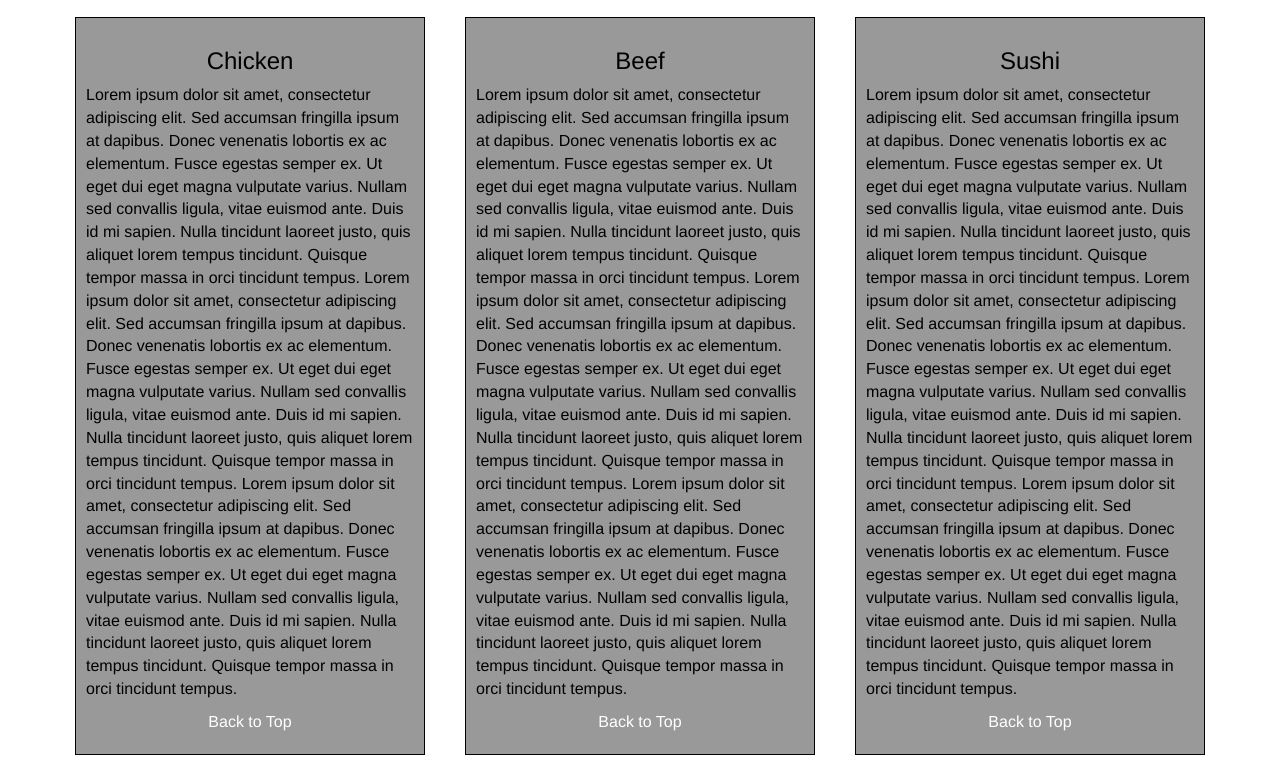
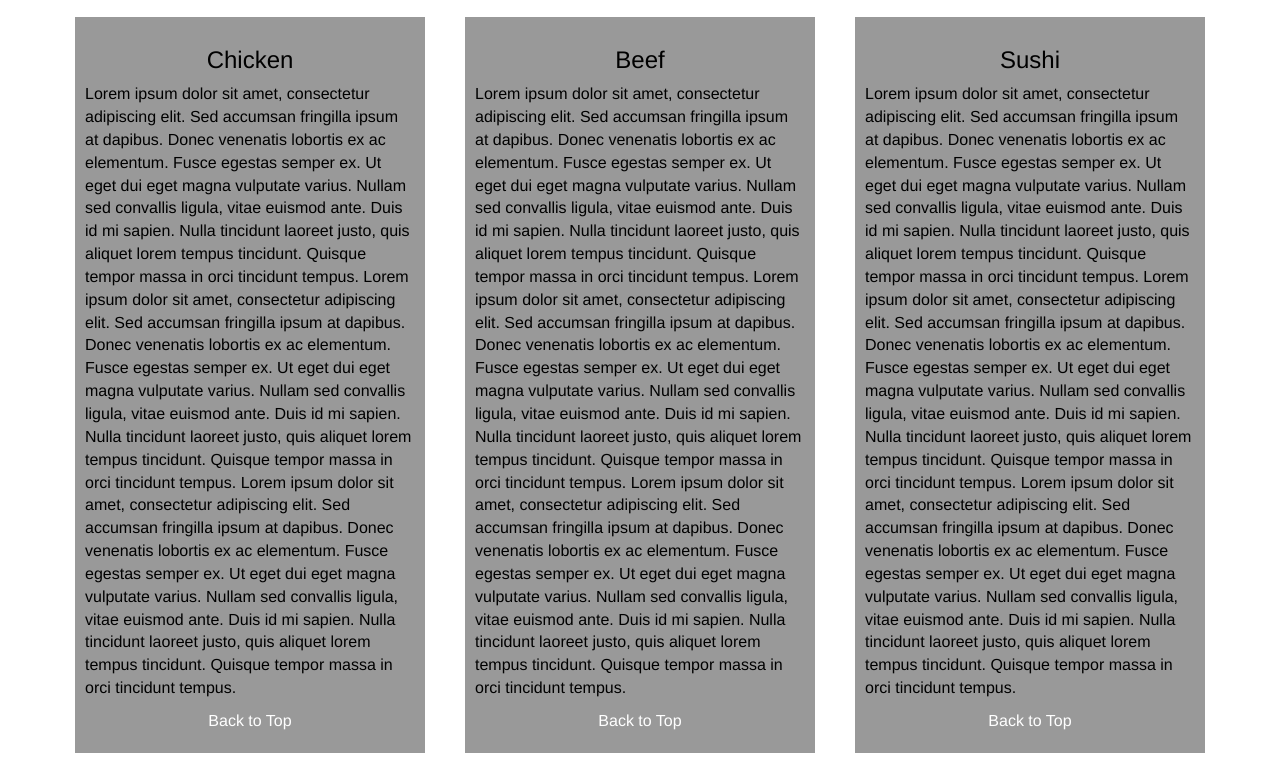
Before and after one commit to faneiosi/coursera-ruby, a plain HTML site: page mod3-solution/index.html in a window 1280 px wide. Shown: the part 104-869 px from the top of the page. Drawn offline with Linux system fonts and the light colour scheme.

Commit message:
Update styles.css

```diff
--- a/mod3-solution/css/styles.css
+++ b/mod3-solution/css/styles.css
@@ -75,7 +75,7 @@ h1 {
 }
 
 section {
-  border: 1px solid #000000;
+  border: none;
   background-color: #999999;
   margin-top: 10px;
   margin-bottom: 10px;
```
